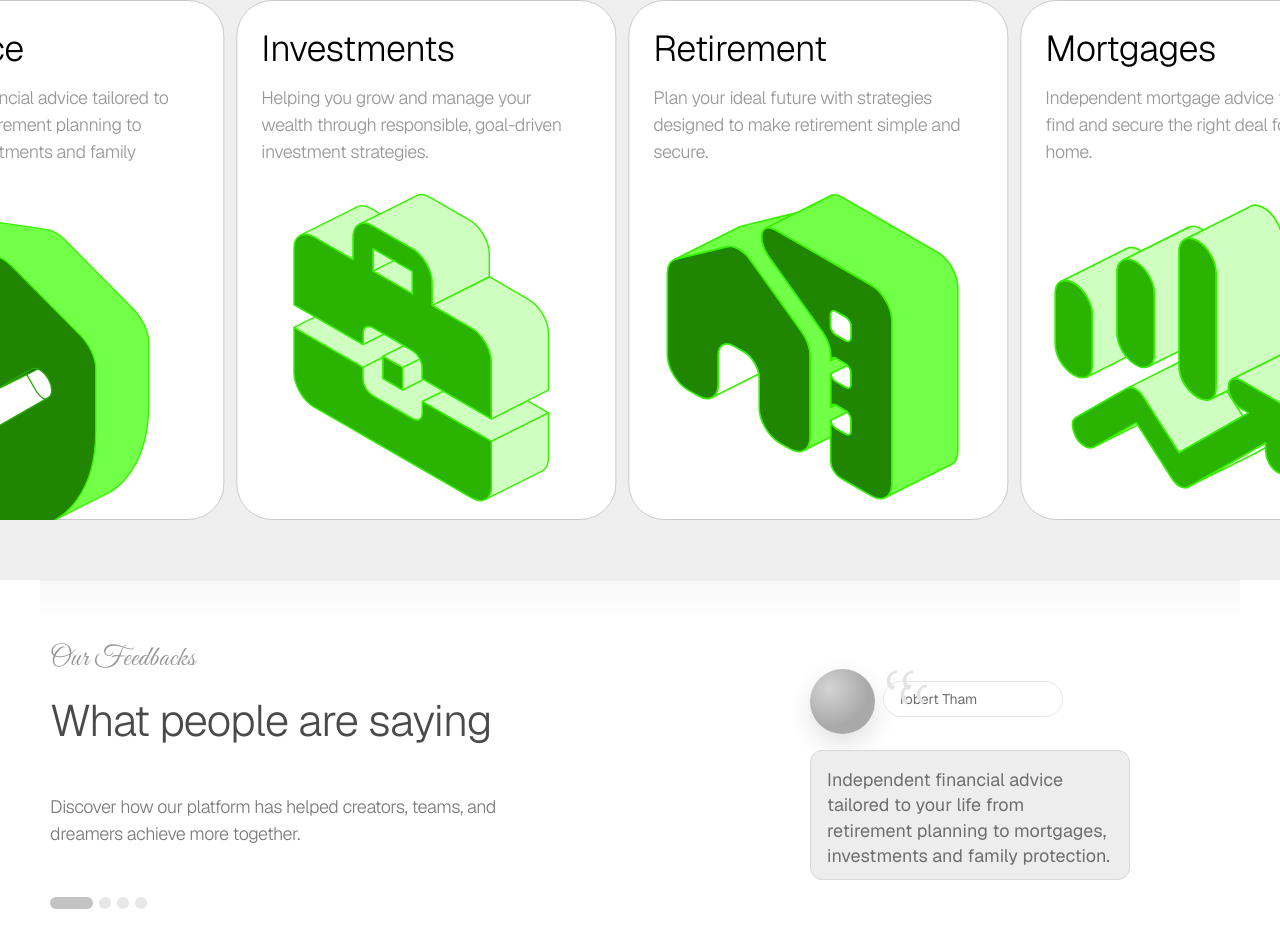
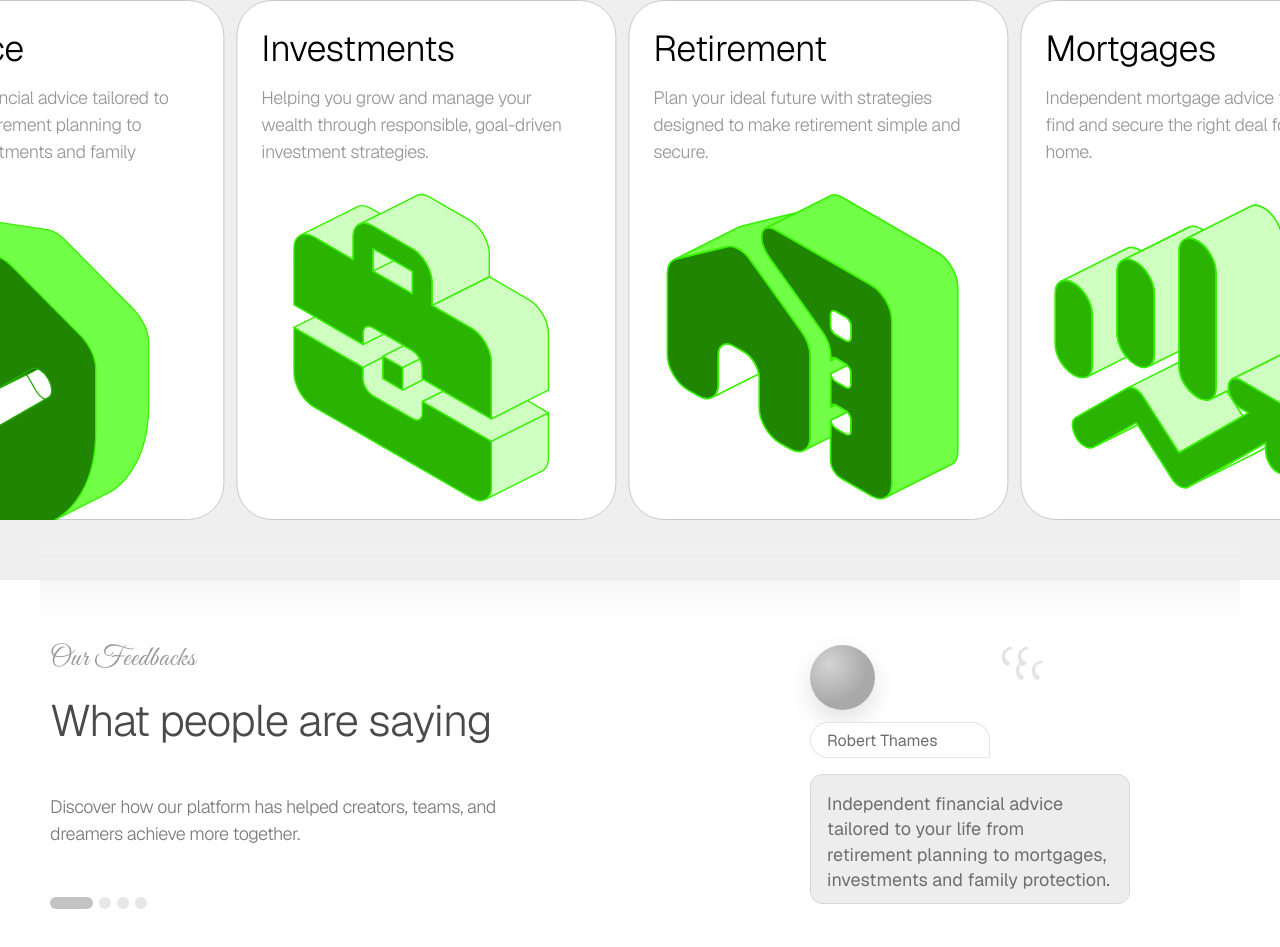
Before and after one commit to ShamzAfo01/Kalo-Finance, a website: page index.html in a window 1280 px wide. Shown: the part 2033-2980 px from the top of the page. Drawn offline with nearby package versions, Linux system fonts and the light colour scheme.

Commit message:
new changed edited msfbv, kjb.v

```diff
--- a/index.html
+++ b/index.html
@@ -536,6 +536,29 @@
   position: relative;
 }
 
+/* new: container to stack avatar and pill vertically */
+.fg-avatar-and-pill {
+  display: flex;
+  flex-direction: column;
+  align-items: flex-start;
+  gap: 12px; /* space between avatar and pill */
+}
+
+/* pill with name, 180w x 36h, removed top margin (stacking handled by container) */
+.fg-pill {
+  width: 180px;
+  height: 36px;
+  margin-top: 0; /* removed; container handles spacing */
+  background-color: #ffffff;
+  border: 0.5px solid #e4e4e4;
+  border-radius: 999px 999px 6px 999px; /* bottom-right set to 6px */
+  box-sizing: border-box;
+
+  display: flex;
+  align-items: center;
+  padding: 0 16px;
+}
+
 /* quote icons stack (diagonal placement) */
 .fg-quotes {
   position: relative;
@@ -566,30 +589,6 @@
   fill: #e4e4e4;
   stroke: #d8d8d8;
   stroke-width: 0.3px;
-}
-
-/* pill with name, 180w x 36h, 12px below circle */
-.fg-pill {
-  width: 180px;
-  height: 36px;
-  margin-top: 12px; /* vertical spacing from top content (avatar row height basis) */
-  background-color: #ffffff;
-  border: 0.5px solid #e4e4e4;
-  border-radius: 999px;
-  box-sizing: border-box;
-
-  display: flex;
-  align-items: center;
-  padding: 0 16px;
-}
-
-.fg-pill-text {
-  font-size: 14px;
-  font-weight: 400;
-  color: #6e6e6e;
-  line-height: 1;
-  white-space: nowrap;
-  text-transform: none;
 }
 
 /* ========== MESSAGE BOX ========== */
@@ -781,7 +780,12 @@
   <div class="fg-block">
     <!-- top row: circle + quotes + name pill -->
     <div class="fg-top">
-      <div class="fg-avatar"></div>
+      <div class="fg-avatar-and-pill">
+        <div class="fg-avatar"></div>
+        <div class="fg-pill">
+          <span class="fg-pill-text">Robert Thames</span>
+        </div>
+      </div>
 
       <div class="fg-top-right">
         <div class="fg-quotes">
@@ -796,10 +800,6 @@
               <path d="M14 4C10 4 7 7 7 11C7 13.7 8.5 15.7 10.5 16.8C11.2 17.2 11.5 17.9 11.5 18.6C11.5 19.6 10.7 20.5 9.5 20.5C8 20.5 6.5 19.4 5.6 17.8C4.6 16 4 13.9 4 11.5C4 6.5 8 2 14 2V4ZM30 4C26 4 23 7 23 11C23 13.7 24.5 15.7 26.5 16.8C27.2 17.2 27.5 17.9 27.5 18.6C27.5 19.6 26.7 20.5 25.5 20.5C24 20.5 22.5 19.4 21.6 17.8C20.6 16 20 13.9 20 11.5C20 6.5 24 2 30 2V4Z"/>
             </svg>
           </div>
-        </div>
-
-        <div class="fg-pill">
-          <span class="fg-pill-text">robert Tham</span>
         </div>
       </div>
     </div>
```
